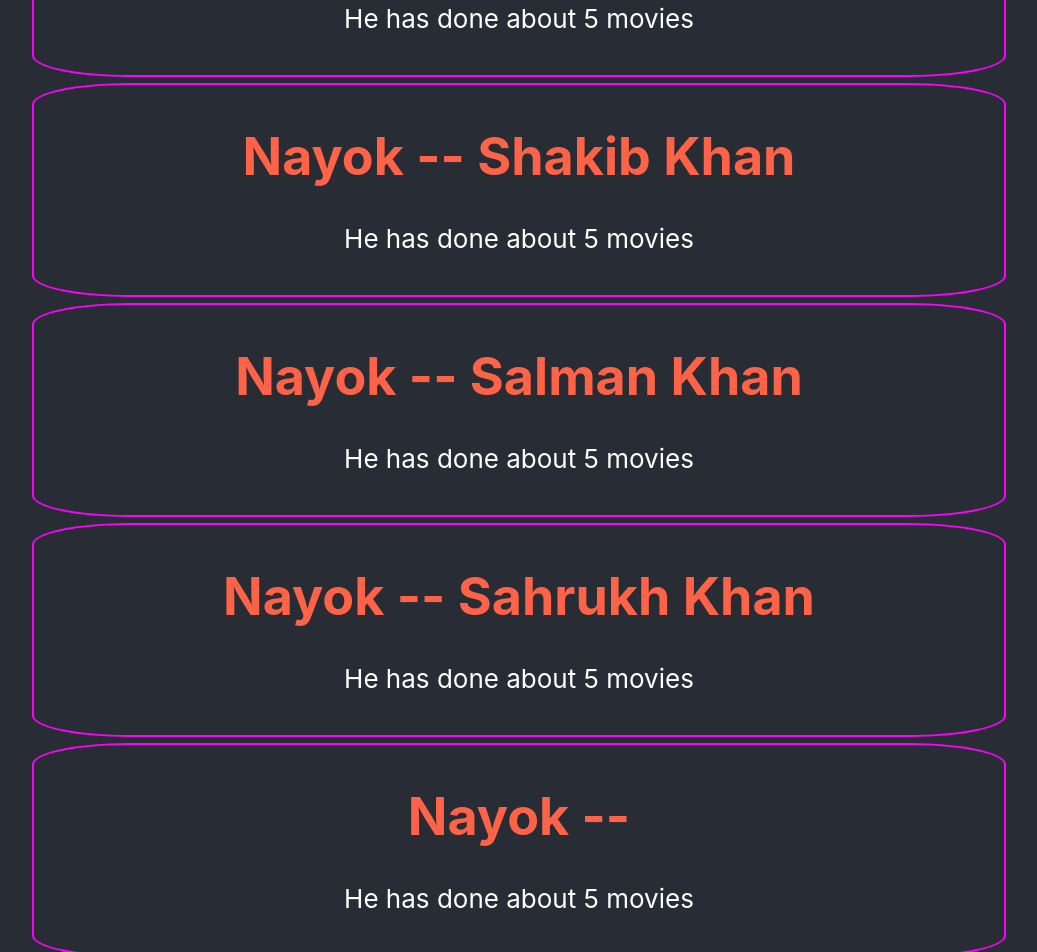
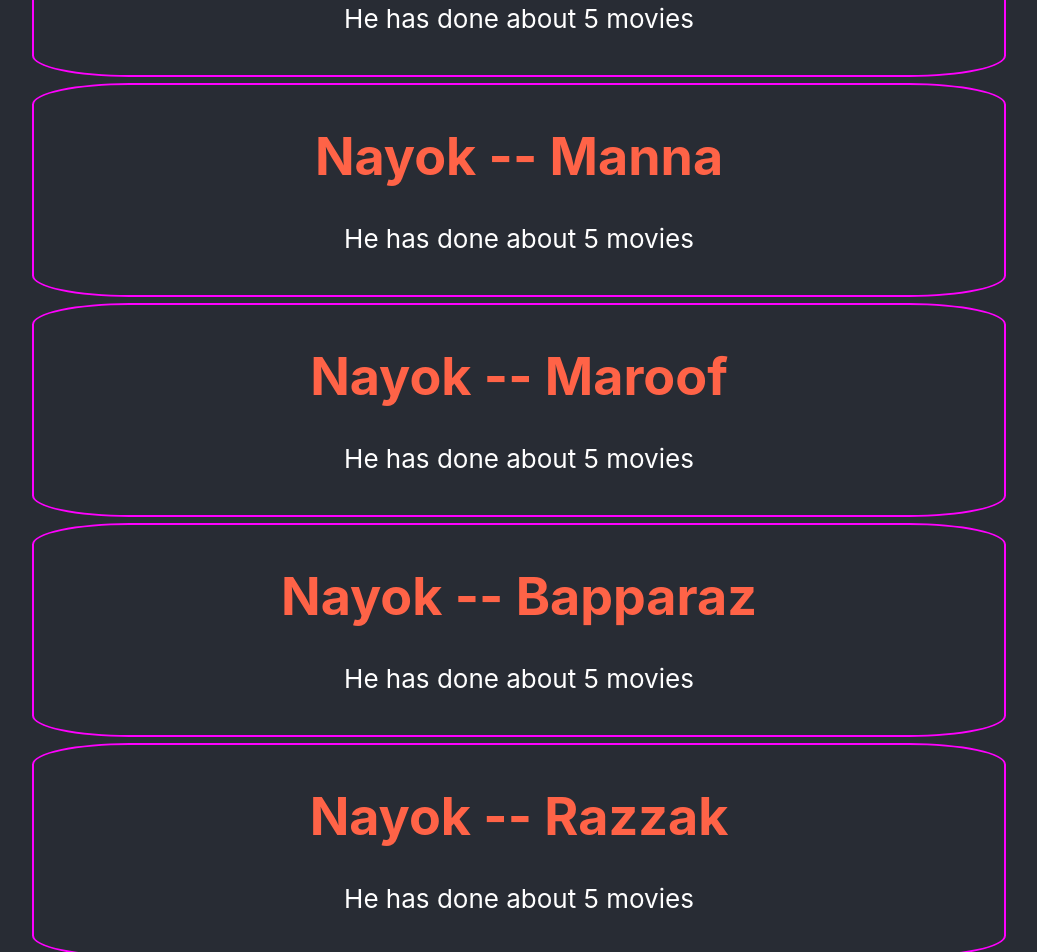
Before and after one commit to amdadul3036/REACTING, a React (Create React App) app: page / in a window 1280 px wide. Shown: the part 460-1412 px from the top of the page, without its empty margins (121-1158 px from the left). Built offline with nearby package versions, Linux system fonts and the light colour scheme.

Commit message:
Dynamic Array using prop

```diff
--- a/src/App.js
+++ b/src/App.js
@@ -3,17 +3,19 @@
 import './App.css';
 
 function App() {
+  const Nayoks = ['Jasim','Manna','Maroof','Bapparaz','Razzak']
   return (
     <div className="App">
       <header className="App-header">
         <img src={logo} className="App-logo" alt="logo" />
-        <Nayok name = "Jasim"></Nayok>
-        <Nayok name = "Shakib Khan"></Nayok>
-        <Nayok name = "Salman Khan"></Nayok>
-        <Nayok name = "Sahrukh Khan"></Nayok>
-        <Nayok></Nayok>
-        <Nayok></Nayok>
-        <Nayok></Nayok>
+
+        <Nayok name = {Nayoks[0]}></Nayok>
+        <Nayok name = {Nayoks[1]}></Nayok>
+        <Nayok name = {Nayoks[2]}></Nayok>
+        <Nayok name = {Nayoks[3]}></Nayok>
+        <Nayok name = {Nayoks[4]}></Nayok>
+        <Nayok name = {Nayoks[5]}></Nayok>
+        <Nayok name = {Nayoks[6]}></Nayok>
       </header>
     </div>
   );
@@ -21,9 +23,10 @@
 
 
 function Nayok(props){
+
   return (
   <div style = {{border:'2px magenta solid', margin:'3px', padding:'5px', borderRadius:'10%', width:'75%', height:'200px'}}>
-            <h1 style ={{color:'tomato'}}>Nayok -- {props.name} </h1>
+            <h1 style ={{color:'tomato'}}>Nayok -- {props.name}  </h1>
             <p>He has done about 5 movies</p>
          </div>
 )}
```
